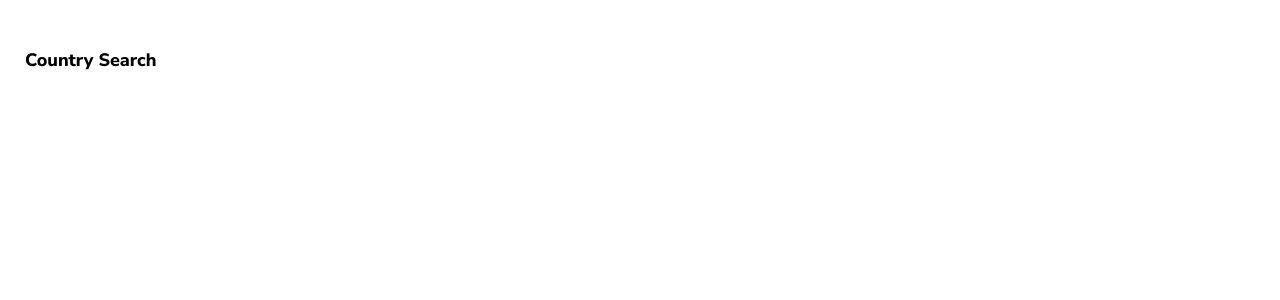
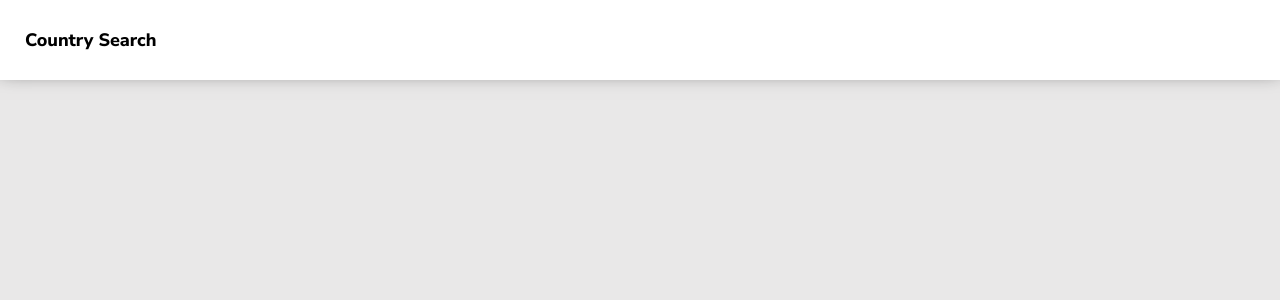
Before and after one commit to YoimelDev/kimche-challenge, a React (Vite) app: page / in a window 1280 px wide. Shown: the top 300 px of the page. Built offline with nearby package versions, Linux system fonts and the light colour scheme.

Commit message:
add box shadow to header and background to body

```diff
--- a/src/components/Header.jsx
+++ b/src/components/Header.jsx
@@ -1,16 +1,16 @@
 import styled from "@emotion/styled"
 
 const HeaderStyled = styled.header`
-    background-color: #fafafa;
+    display: flex;
+    align-items: center;
+    height: 10vh;
+    margin: 0;
+    padding: 0 1.5625rem;
+    background-color: #fff;
+    box-shadow: 0px -10px 20px 0px rgb(0 0 0 / 75%);
 `
 
 const Title = styled.h1`
-    display: flex;
-    align-items: center;
-    height: 15vh;
-    margin: 0;
-    padding: 0 1.5625rem;
-    background-color: #fff;
     font-size: 1.125rem;
     font-weight: 800;
 `
--- a/src/index.css
+++ b/src/index.css
@@ -9,4 +9,5 @@ html {
 
 body {
 	font-family: 'Nunito Sans', sans-serif;
+	background-color: #e9e8e8;
 }
```
